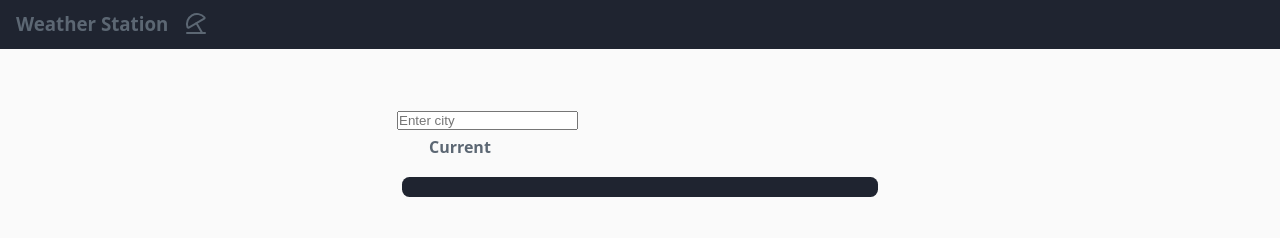
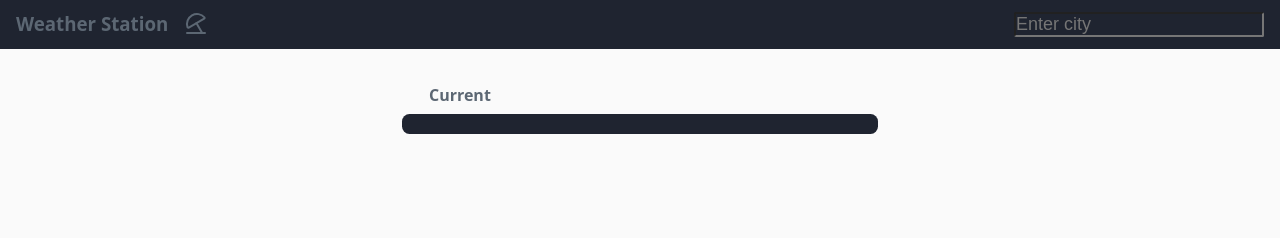
Before and after one commit to kakuni1/odin-weather, a website with bundled scripts: page index.html in a window 1280 px wide. Built offline with nearby package versions, Linux system fonts and the light colour scheme; no server answers.

Commit message:
update: styling (input)

```diff
--- a/index.html
+++ b/index.html
@@ -11,11 +11,11 @@
   <body>
     <header>
       <h3 class="header-h3">Weather Station</h3>
-    </header>
-    <main>
       <form id="form">
         <input type="text" id="city-input" placeholder="Enter city">
       </form>
+    </header>
+    <main>
       <h4 class="main-card indent">Current</h4>
       <div id="weather"></div>
     </main>
--- a/src/css/custom.css
+++ b/src/css/custom.css
@@ -1,12 +1,30 @@
 header {
+  display: flex;
+  justify-content: space-between;
   background-color: #1f2430;
 }
 
 .header-h3 {
   display: flex;
   align-items: center;
+  padding: 0.5rem 1rem;
   gap: 1rem;
-  padding: 0.5rem 1rem;
+}
+
+#form {
+  display: flex;
+  align-items: center;
+  padding-right: 1rem;
+}
+
+#city-input {
+  border: auto;
+  border-radius: 2px;
+  outline: none;
+  min-width: 250px;
+  font-size: 1.125rem;
+  background-color: transparent;
+  color: var(--color-text);
 }
 
 #weather {
--- a/src/css/main.css
+++ b/src/css/main.css
@@ -40,18 +40,6 @@ main {
   padding: 2rem;
 }
 
-h1,
-h2,
-h3 {
-  margin-bottom: 1.5rem;
-}
-
-h4,
-h5,
-h6 {
-  margin-bottom: 1rem;
-}
-
 a {
   color: var(--color-link);
 }
```
